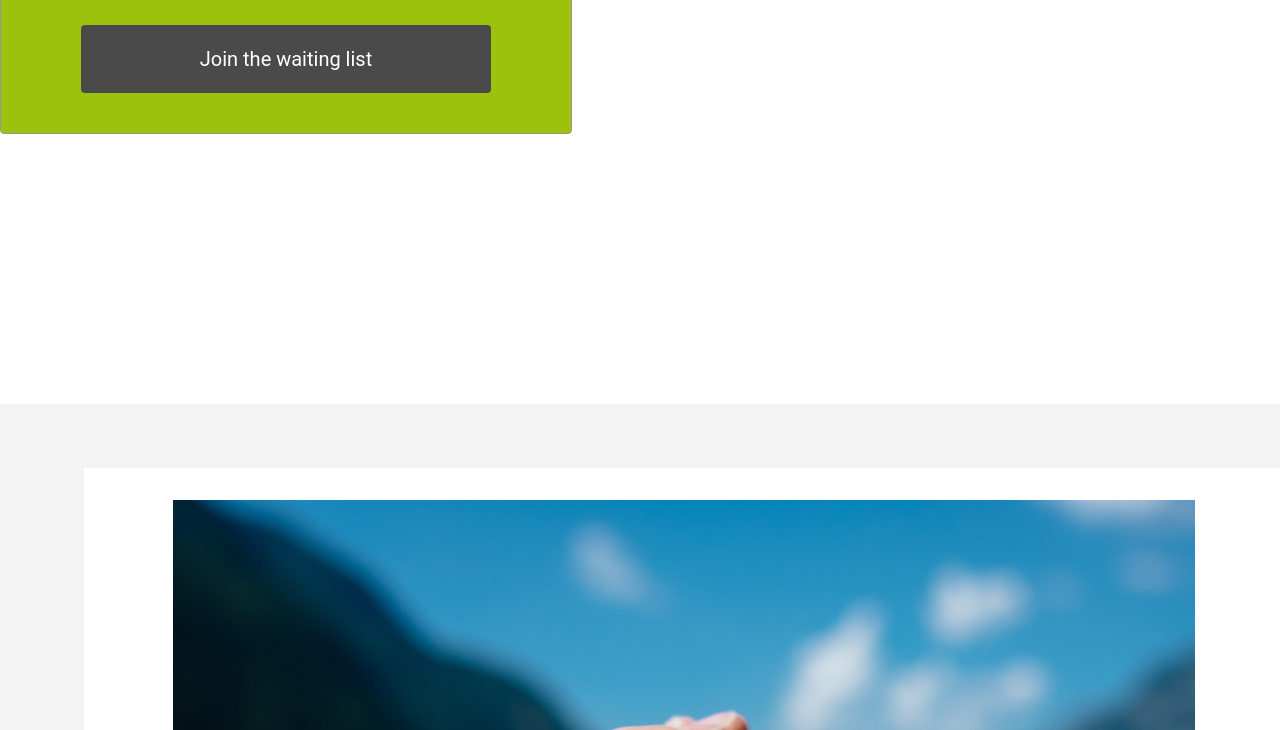
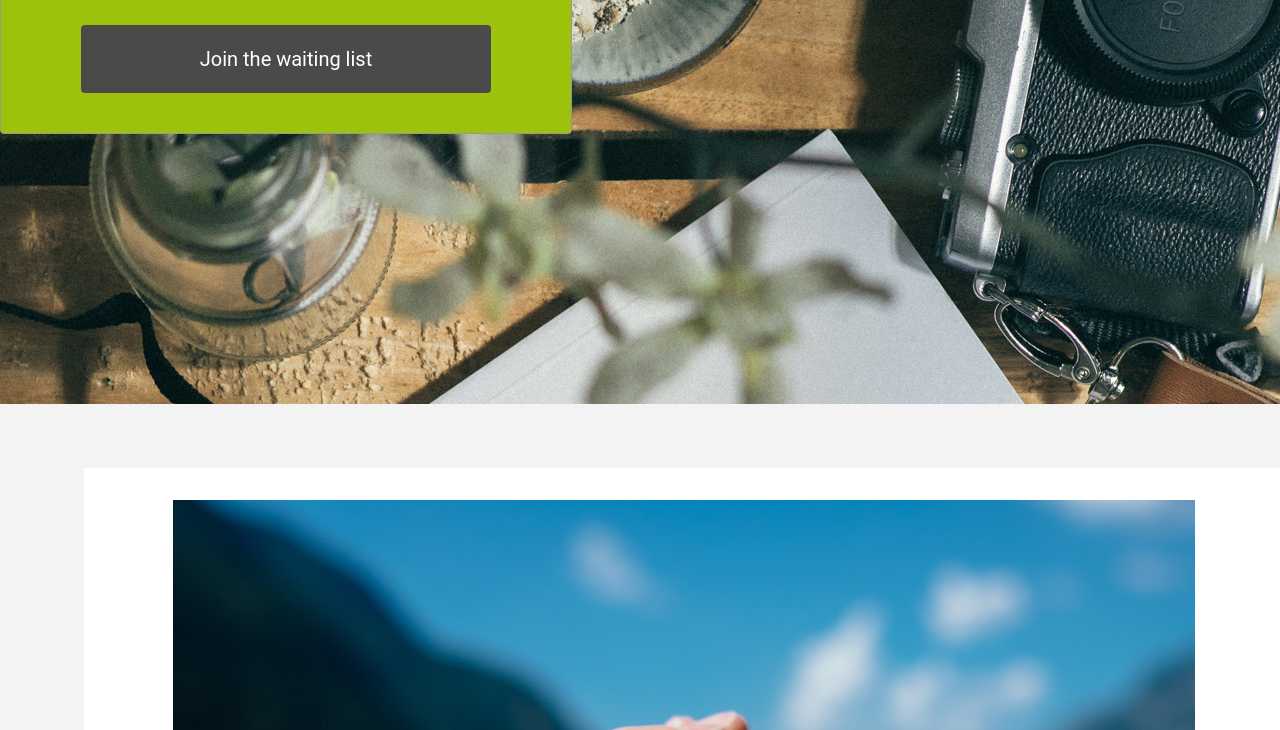
Before and after one commit to iLikeHotdogs/Fotomatic, a plain HTML site: page index.html in a window 1280 px wide. Shown: the part 377-1107 px from the top of the page. Drawn offline with Linux system fonts and the light colour scheme.

Commit message:
fixed CSS file

```diff
--- a/resources/css/style.css
+++ b/resources/css/style.css
@@ -117,6 +117,7 @@ header .mobile {
   justify-content: flex-start;
   align-items: flex-start;
   height: 43.5rem;
+  background-image: url("../images/banner-landingpage.jpg");
 }
 
 #sign-up-cta {
```
